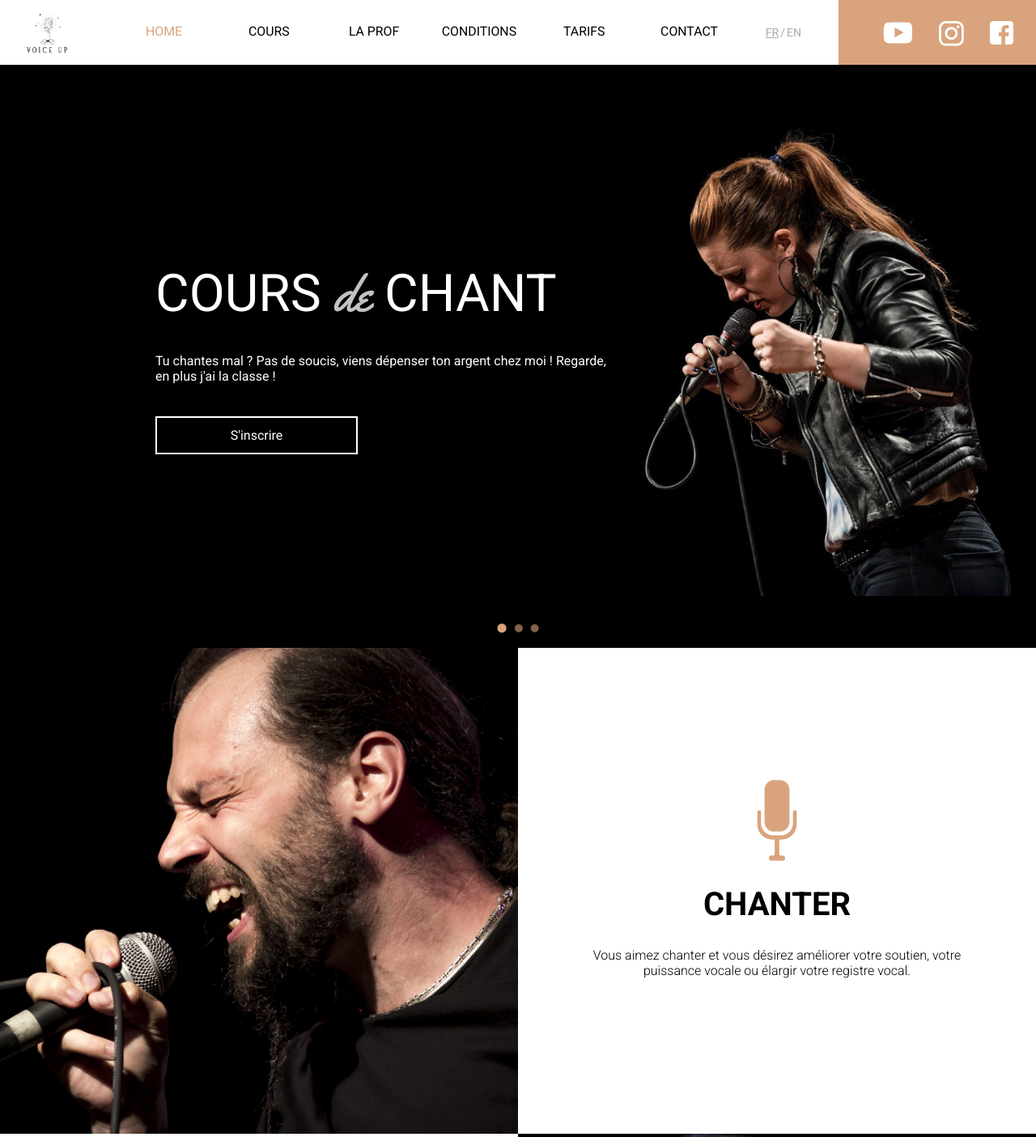
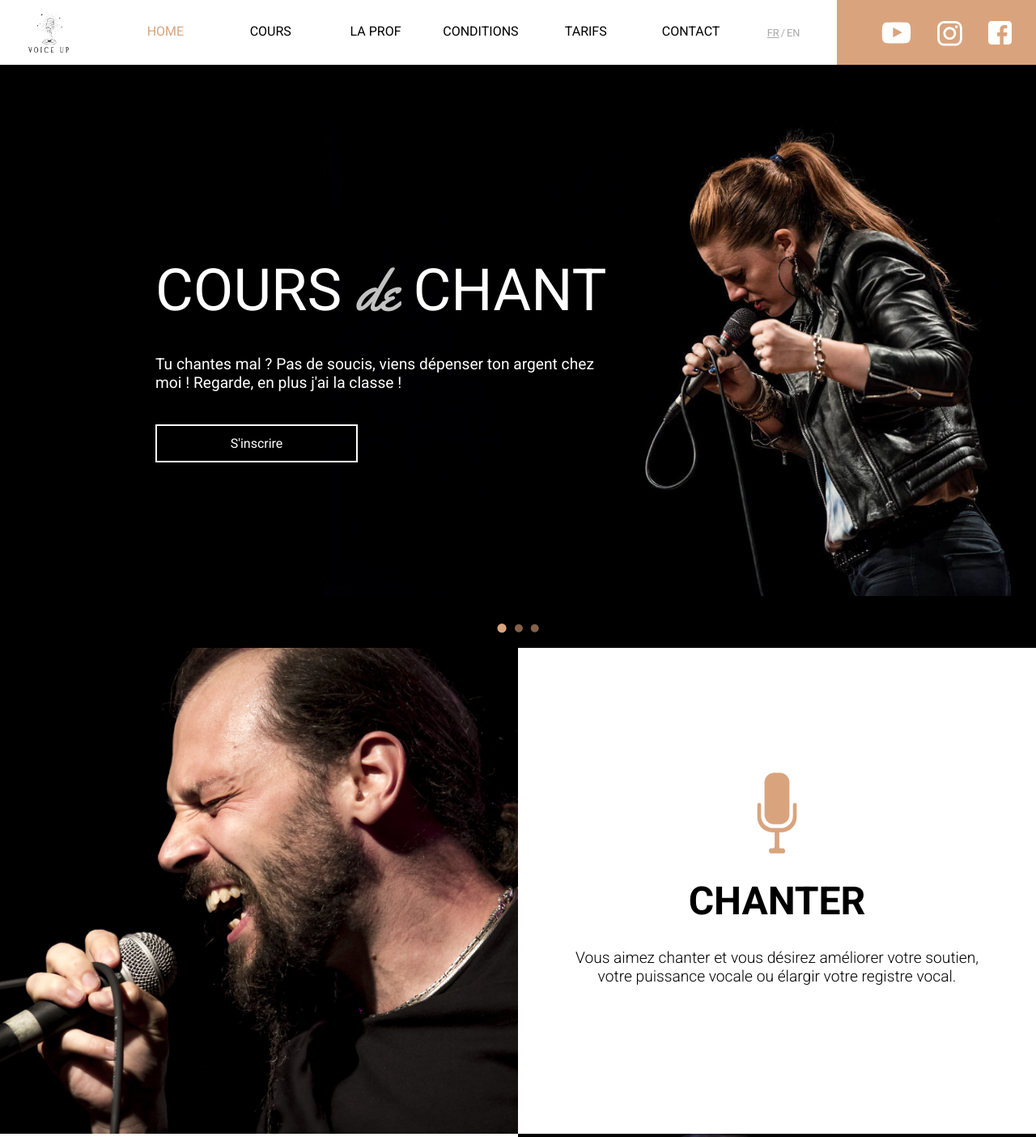
Before and after one commit to Cap0n3/VoiceUp, a React (Create React App) app: page / in a window 1280 px wide. Shown: the top 1404 px of the page at 81% size. Built offline with nearby package versions, Linux system fonts and the light colour scheme.

Commit message:
First commit

```diff
--- a/src/components/Header/Header.style.js
+++ b/src/components/Header/Header.style.js
@@ -1,6 +1,7 @@
 import styled from "styled-components";
 import { VoiceUpColors } from "../../colors";
 import * as globVars from "../../globalVars";
+import { ftSizes } from "../../globalVars";
 
 // Show borders/background for debugging css
 const DEBUG = false;
@@ -92,19 +93,20 @@ export const TextBox = styled.div`
 
 export const Title = styled.h1`
     color: ${VoiceUpColors.white};
-    font-size: 4em;
+    font-size: ${ftSizes.M_ftSizeXL};
     text-transform: uppercase;
     font-weight: normal;
     margin-bottom: 30px;
     ${DEBUG ? "background: lightgreen;" : ""}
 
     @media only screen and (max-width: 1024px) {
-        font-size: 2.2em;
+        font-size: ${ftSizes.S_ftSizeXL};
     }
 `;
 
 export const Description = styled.p`
     text-align: center;
+    font-size: ${ftSizes.M_ftSizeMD};
     color: ${VoiceUpColors.white};
 
     ${DEBUG ? "background: cyan;" : ""}
--- a/src/components/ImageSlider/ImageSlider.style.js
+++ b/src/components/ImageSlider/ImageSlider.style.js
@@ -1,5 +1,6 @@
 import styled from "styled-components";
 import { VoiceUpColors } from "../../colors";
+import { ftSizes } from "../../globalVars";
 import { IoIosArrowBack, IoIosArrowForward } from "react-icons/io";
 
 // Show borders/background for debugging css
@@ -102,7 +103,7 @@ export const TextBox = styled.div`
 
     & > h1 {
         color: ${VoiceUpColors.white};
-        font-size: 4em;
+        font-size: ${ftSizes.M_ftSizeXL};
         text-transform: uppercase;
         font-weight: normal;
         margin-bottom: 30px;
@@ -110,6 +111,7 @@ export const TextBox = styled.div`
     }
 
     & > p {
+        font-size: ${ftSizes.M_ftSizeMD};
         color: ${VoiceUpColors.white};
         ${DEBUG ? "background: cyan;" : ""}
     }
@@ -119,10 +121,11 @@ export const TextBox = styled.div`
 
         & > h1 {
             text-align: center;
-            font-size: 2.2em;
+            font-size: ${ftSizes.S_ftSizeXL};
         }
 
         & > p {
+            font-size: ${ftSizes.S_ftSizeMD};
             text-align: center;
         }
     }
--- a/src/components/InfoSection/InfoSection.style.js
+++ b/src/components/InfoSection/InfoSection.style.js
@@ -1,6 +1,7 @@
 import styled from "styled-components";
 import { VoiceUpColors } from "../../colors";
 import * as globVars from "../../globalVars";
+import { ftSizes } from "../../globalVars";
 
 const DEBUG = false;
 
@@ -97,7 +98,7 @@ export const TextDiv = styled.div`
     & > h1 {
         text-align: center;
         margin-bottom: 30px;
-        font-size: 2.5em;
+        font-size: ${ftSizes.M_ftSizeL};
         text-transform: uppercase;
         ${DEBUG ? "background-color: lightgreen;" : ""}
     }
@@ -105,7 +106,7 @@ export const TextDiv = styled.div`
     & > p {
         text-align: center;
         font-weight: 300;
-        font-size: 1em;
+        font-size: ${ftSizes.M_ftSizeMD};
         margin-bottom: 30px;
         ${DEBUG ? "background-color: lightblue;" : ""}
         /* padding-left: 20%;
@@ -118,11 +119,11 @@ export const TextDiv = styled.div`
         }
 
         & > h1 {
-            font-size: 2em;
+            font-size: ${ftSizes.S_ftSizeL};
         }
 
         & > p {
-            font-size: 0.8em;
+            font-size: ${ftSizes.S_ftSizeMD};
             margin-bottom: 30px;
             padding-left: 0;
             padding-right: 0;
--- a/src/components/Navbar/Navbar.style.js
+++ b/src/components/Navbar/Navbar.style.js
@@ -2,6 +2,7 @@ import { VoiceUpColors } from "../../colors";
 import styled from "styled-components";
 import { NavLink } from 'react-router-dom';
 import * as globVars from "../../globalVars";
+import { ftSizes } from "../../globalVars";
 
 // To see all borders (design debug)
 var DEBUG = false;
@@ -15,7 +16,6 @@ export const Nav = styled.nav `
     top: 0px;
     width: 100%;
     height: ${globVars.navbarHeight}px;
-    font-size: 1.1em;
     z-index: 999;
     background: ${VoiceUpColors.white};
 
@@ -145,7 +145,7 @@ export const NavLinks = styled(NavLink)`
     justify-content: center;
     text-decoration: none;
     text-transform: uppercase;
-    font-size: 0.9em;
+    font-size: ${ftSizes.M_ftSizeSM};
     font-weight: 400;
     width: 100px;
     height: ${globVars.navbarHeight - 15}px;
@@ -158,7 +158,7 @@ export const NavLinks = styled(NavLink)`
 
     /* 13" screen */
     @media only screen and (min-width: 1025px) and (max-width: 1248px) {
-        font-size: 0.8em;
+        font-size: ${ftSizes.S_ftSizeSM};;
     }
 `;
 
@@ -167,7 +167,7 @@ export const LangSwitch = styled.li`
     align-items: center;
     height: ${globVars.navbarHeight}px;
     cursor: pointer;
-    font-size: 0.8em;
+    font-size: ${ftSizes.XS_ftSizeMD};
     color: ${VoiceUpColors.grey};
     ${(DEBUG) ? "background: pink;" : ""}
     margin-left: auto;
@@ -179,7 +179,7 @@ export const LangSwitch = styled.li`
         padding: 0.5rem .4rem;
         margin-left: 1%;
         margin-right: 1%;
-        font-size: 0.6em;
+        font-size: ${ftSizes.XS_ftSizeSM};
     }
 
     /* Small screen */
--- a/src/components/ReviewSection/ReviewSection.style.js
+++ b/src/components/ReviewSection/ReviewSection.style.js
@@ -1,6 +1,7 @@
 import styled from "styled-components";
 import { VoiceUpColors } from "../../colors";
 import { IoIosArrowBack, IoIosArrowForward } from "react-icons/io";
+import { ftSizes } from "../../globalVars";
 
 const debug = false;
 const sectionHeight = 600;
@@ -59,6 +60,7 @@ export const ReviewBox = styled.div`
     & > blockquote {
         display: block;
         font-style: italic;
+        font-size: ${ftSizes.M_ftSizeSM};
         font-weight: 300;
         height: ${sectionHeight - 350}px;
         margin-bottom: 10px;
@@ -70,6 +72,7 @@ export const ReviewBox = styled.div`
     & > p {
         display: block;
         font-weight: 700;
+        font-size: ${ftSizes.M_ftSizeSM};
         text-align: center;
         font-style: bold;
         ${debug ? "border: 1px solid purple;" : ""}
--- a/src/globalVars.js
+++ b/src/globalVars.js
@@ -9,11 +9,19 @@ export const headerHeight = 600;
 export const sectionHeight = 600; // Default section height
 
 // === FONT SIZES === //
-// Medium screen
-export const M_ftSizeXL = "5rem";
-export const M_ftSizeMD = "1.2rem";
-export const M_ftSizeSM = "1rem";
-// Small Screen
-export const S_ftSizeXL = "3rem";
-export const S_ftSizeMD = "1rem";
-export const S_ftSizeSM = "1rem";
+export const ftSizes = {
+    // Medium screen
+    M_ftSizeXL : "4.5rem",
+    M_ftSizeL : "3rem",
+    M_ftSizeMD : "1.2rem",
+    M_ftSizeSM : "1rem",
+    // Small screen
+    S_ftSizeXL : "3.6rem",
+    S_ftSizeL : "2.5rem",
+    S_ftSizeMD : "1rem",
+    S_ftSizeSM : "0.9rem",
+    // Extra small screen
+    XS_ftSizeXL : "3rem",
+    XS_ftSizeMD : "0.8rem",
+    XS_ftSizeSM : "0.6rem"
+}
```
